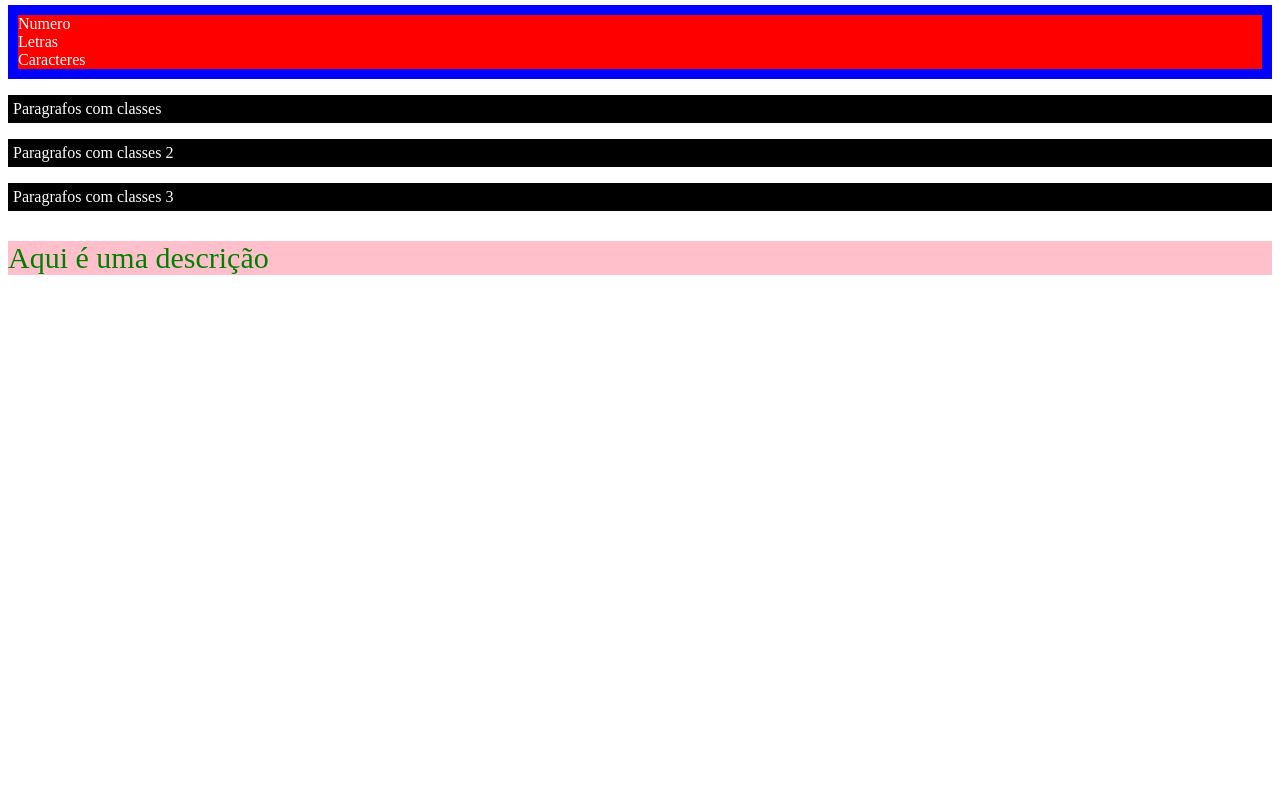
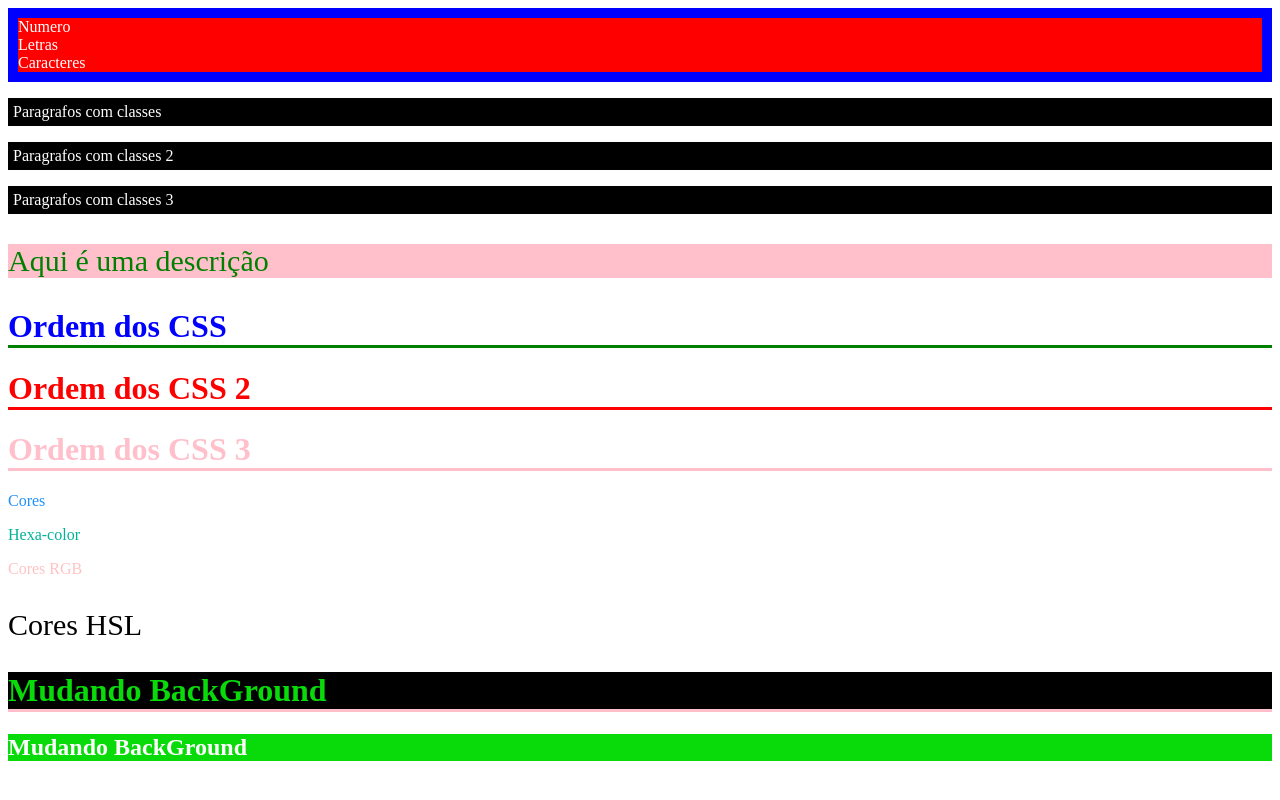
Before and after one commit to slucaslimadev/CSS, a plain HTML site: page index.html in a window 1280 px wide. Shown: the part 422-1222 px from the top of the page. Drawn offline with Linux system fonts and the light colour scheme.

Commit message:
exercicios

```diff
--- a/css/styles.css
+++ b/css/styles.css
@@ -16,3 +16,37 @@ h4 {
     font-size: 30px;
     color: green;
 }
+h1 {
+    border-bottom: 3px solid pink;
+    color: pink;
+}
+.classe_titulo {
+    border-bottom: 3px solid red;
+    color: red;
+}
+
+#titulo {
+    border-bottom: 3px solid green;
+    color: blue;
+}
+.color-name {
+    color: dodgerblue;
+}
+.hex-color {
+    color: #00b398;
+}
+.rgb {
+    color: rgba(255, 0, 0, 0.24);
+}
+.HSL {
+    color: hsl(20, 0%, 0%);
+    font-size: 30px;
+}
+.bg {
+    background-color: #000;
+    color: #09da09;
+}
+.bg2 {
+    background-color: #09da09;
+    color: white;
+}
--- a/index.html
+++ b/index.html
@@ -35,5 +35,17 @@
     <p class="paragrafos">Paragrafos com classes 2</p>
     <p class="paragrafos">Paragrafos com classes 3</p>
     <p id="descricao">Aqui é uma descrição</p>
+    <!--Ordem CSS-->
+    <h1 id="titulo" class="classe_titulo">Ordem dos CSS</h1>
+    <h1 class="classe_titulo">Ordem dos CSS 2</h1>
+    <h1>Ordem dos CSS 3</h1>
+    <p class="color-name">Cores</p>
+    <p class="hex-color">Hexa-color</p>
+    <p class="rgb">Cores RGB</p>
+    <P class="HSL">Cores HSL</P>
+    <h1 class="bg">Mudando BackGround</h1>
+    <h2 class="bg2">Mudando BackGround</h2>
+
+
 </body>
 </html>
```
Also changed, not shown: back.html (added, +15 -0 lines), css/back.css (added).
